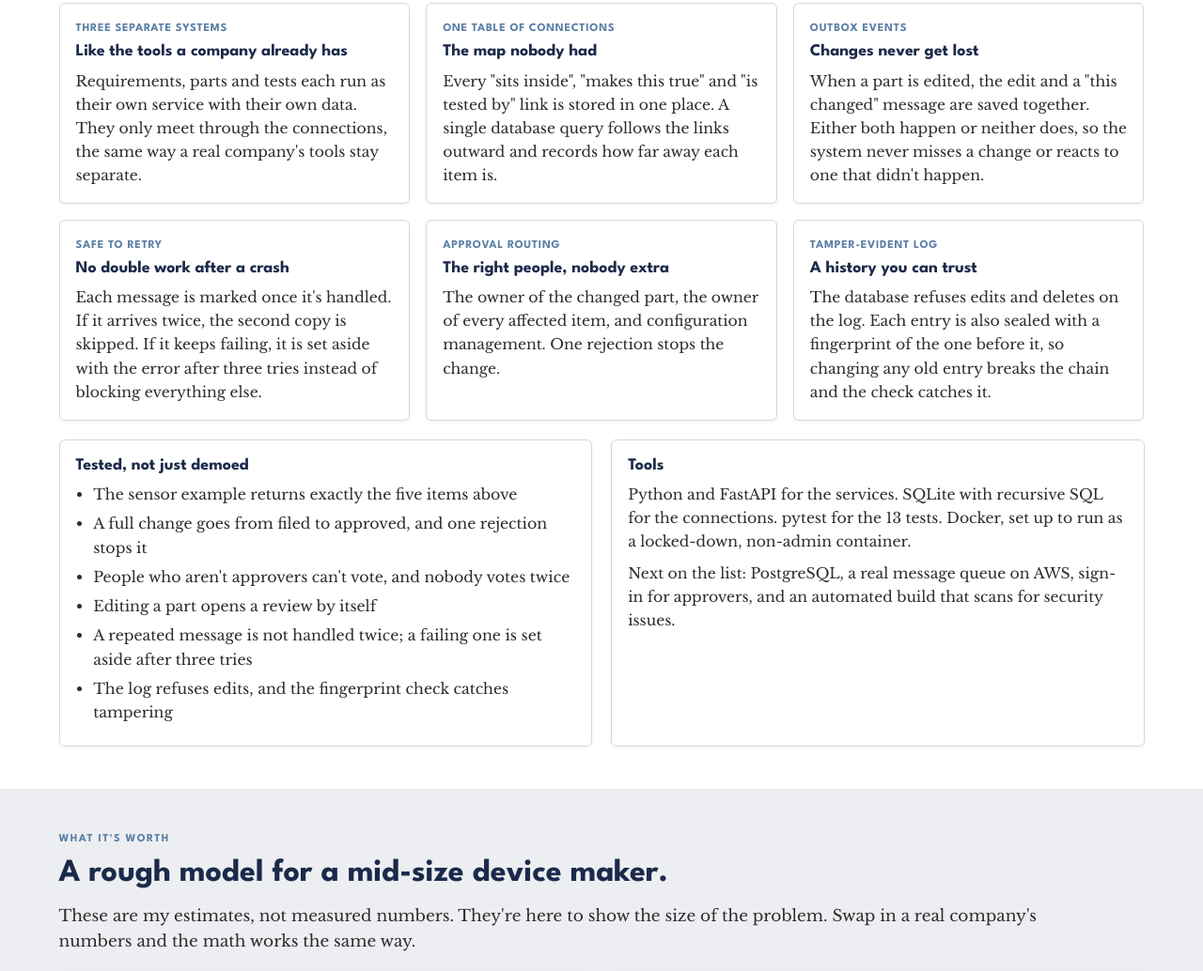
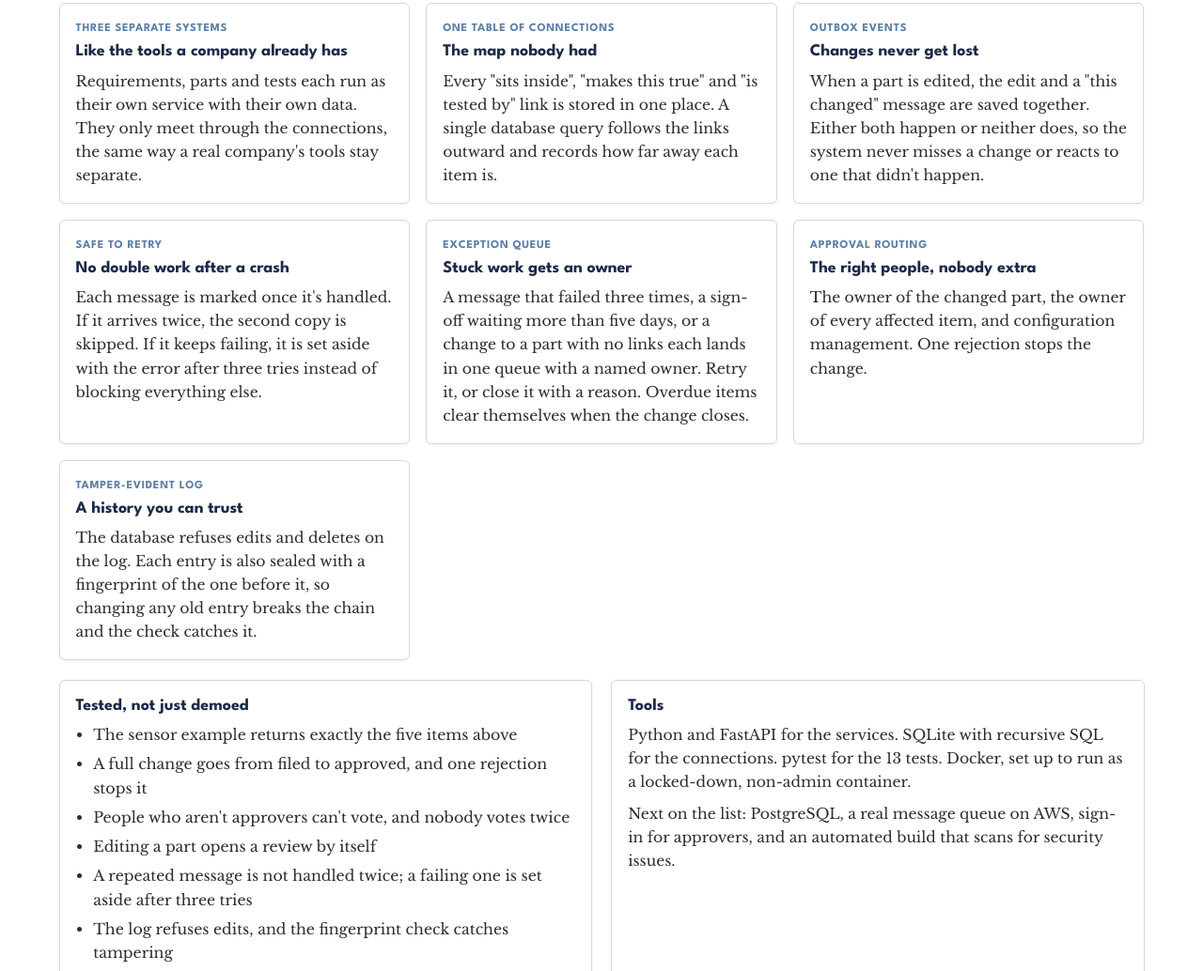
Before and after one commit to Jahe-moore/change-impact-engine, a plain HTML site: page index.html in a window 1280 px wide. Shown: the part 4265-5299 px from the top of the page at 94% size. Drawn offline with nearby package versions, Linux system fonts and the light colour scheme.

Commit message:
Exception queue: dead letters, overdue sign-offs and untraced changes become owned items with retry, dismiss, assign and metrics
- cie/exceptions.py: open/assign/resolve, overdue scan (5-day review limit, auto-close, dismissals stick), metrics
- worker cycle runs the scan; dead-lettered events and untraced changes open exceptions automatically
- review page: Needs attention table with Retry and Dismiss (note required)
- 5 new tests (18 total); README, SPEC and project site updated

```diff
--- a/index.html
+++ b/index.html
@@ -244,6 +244,7 @@
       <div class="card"><span class="term">One table of connections</span><h3>The map nobody had</h3><p>Every "sits inside", "makes this true" and "is tested by" link is stored in one place. A single database query follows the links outward and records how far away each item is.</p></div>
       <div class="card"><span class="term">Outbox events</span><h3>Changes never get lost</h3><p>When a part is edited, the edit and a "this changed" message are saved together. Either both happen or neither does, so the system never misses a change or reacts to one that didn't happen.</p></div>
       <div class="card"><span class="term">Safe to retry</span><h3>No double work after a crash</h3><p>Each message is marked once it's handled. If it arrives twice, the second copy is skipped. If it keeps failing, it is set aside with the error after three tries instead of blocking everything else.</p></div>
+      <div class="card"><span class="term">Exception queue</span><h3>Stuck work gets an owner</h3><p>A message that failed three times, a sign-off waiting more than five days, or a change to a part with no links each lands in one queue with a named owner. Retry it, or close it with a reason. Overdue items clear themselves when the change closes.</p></div>
       <div class="card"><span class="term">Approval routing</span><h3>The right people, nobody extra</h3><p>The owner of the changed part, the owner of every affected item, and configuration management. One rejection stops the change.</p></div>
       <div class="card"><span class="term">Tamper-evident log</span><h3>A history you can trust</h3><p>The database refuses edits and deletes on the log. Each entry is also sealed with a fingerprint of the one before it, so changing any old entry breaks the chain and the check catches it.</p></div>
     </div>
```
